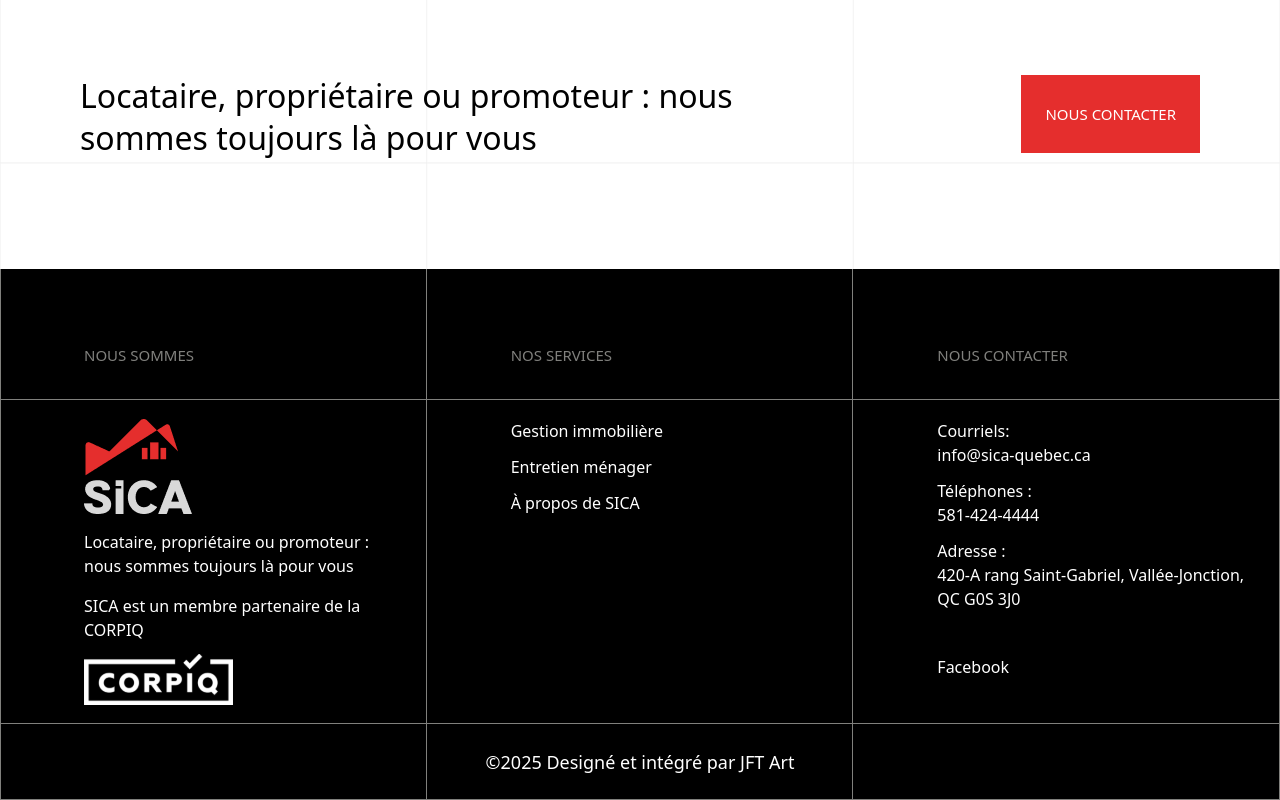
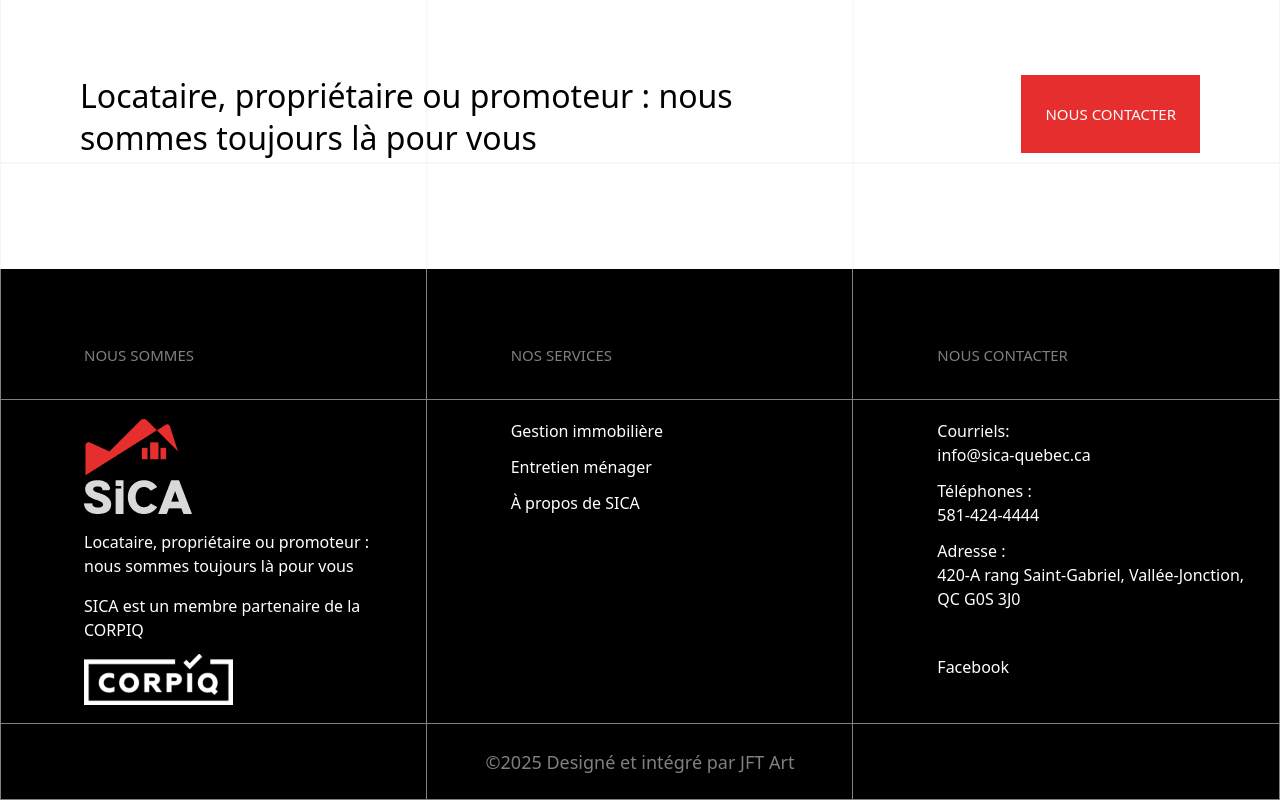
Before and after one commit to SigningValdo/sica, a Next.js app: page / in a window 1280 px wide. Shown: the part 2367-3167 px from the top of the page. Built offline with nearby package versions, Linux system fonts and the light colour scheme.

Commit message:
Update Footer component: adjust border class properties for improved styling consistency.

```diff
--- a/src/components/Footer.tsx
+++ b/src/components/Footer.tsx
@@ -92,7 +92,7 @@ const Footer = () => {
           </div>
         </div>
       </div>
-      <div className="text-center border-t border-grey py-6 text-lg">
+      <div className="text-center border-t text-grey border-grey py-6 text-lg">
         <p> ©2025 Designé et intégré par JFT Art</p>
       </div>
     </footer>
```
